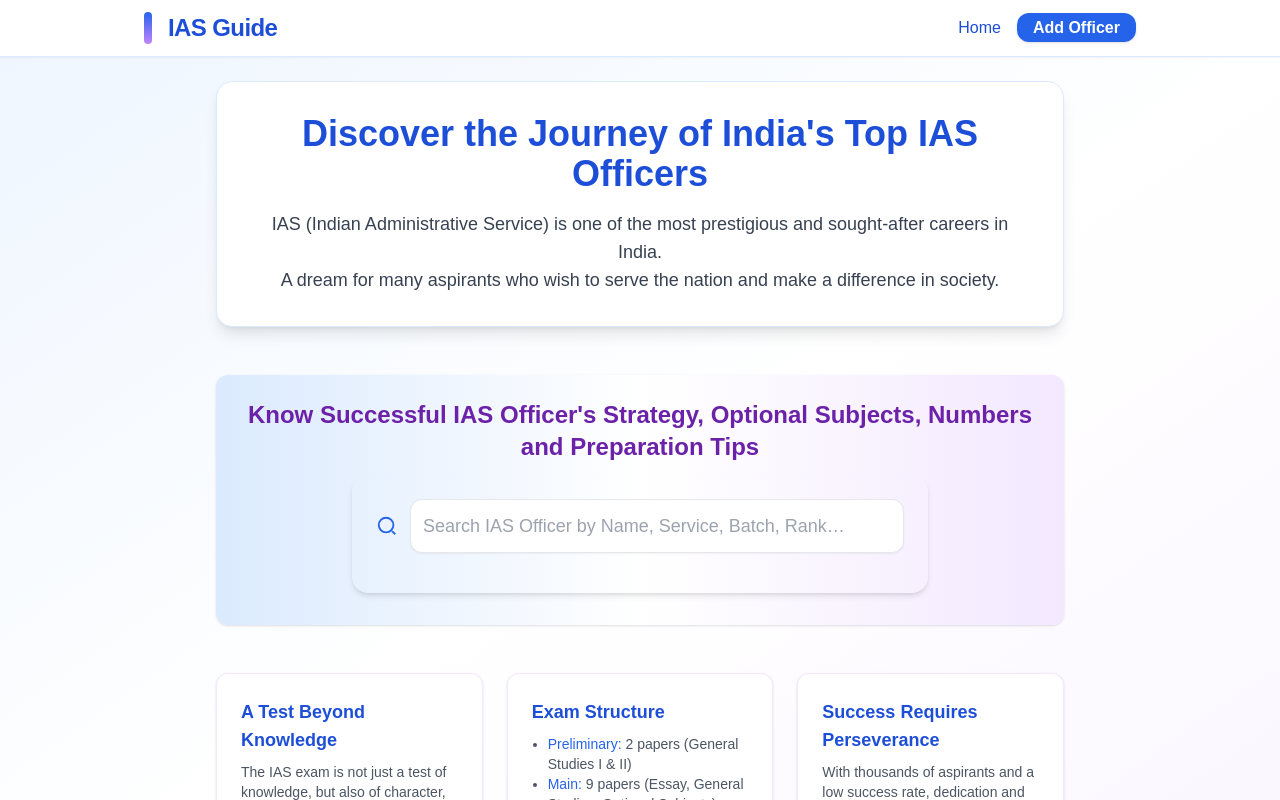
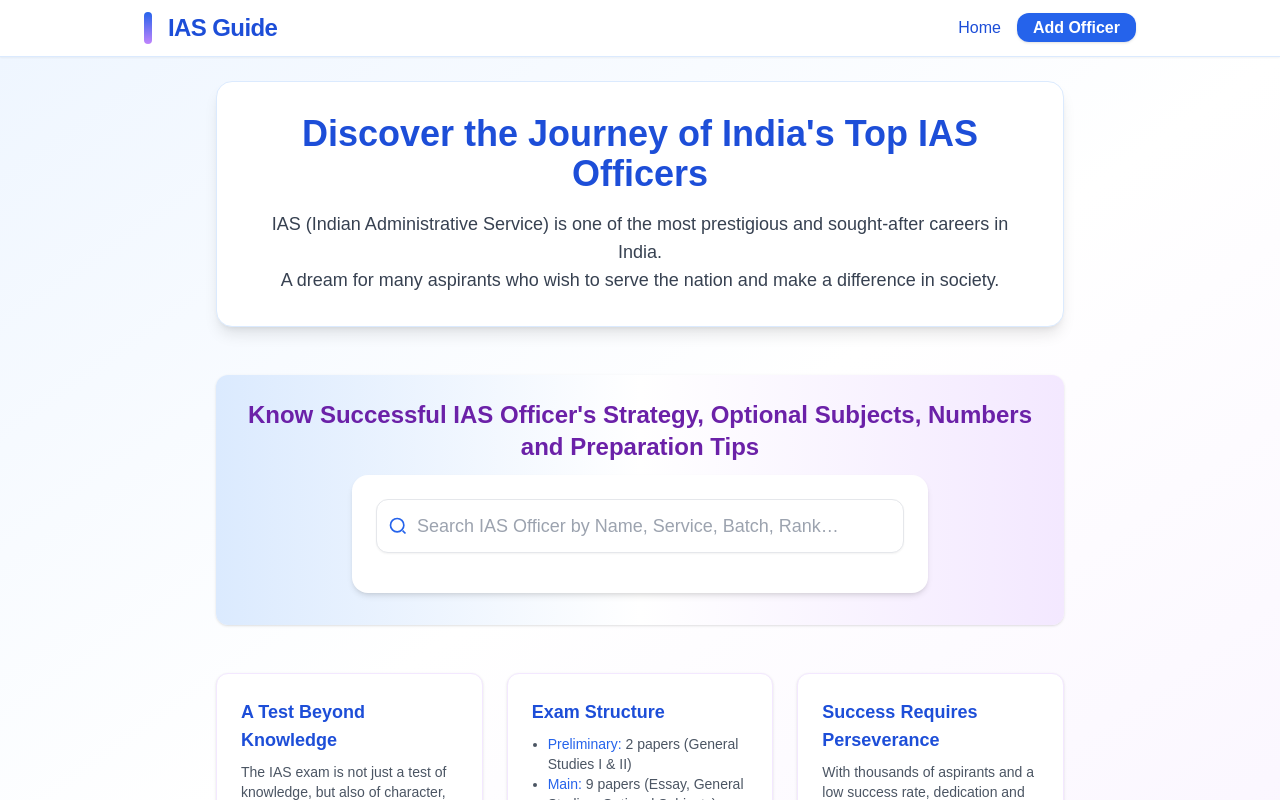
Before and after one commit to KumarPrafull/ias-search, a Next.js app: page / in a window 1280 px wide. Shown: the top 800 px of the page. Built offline with nearby package versions, Linux system fonts and the light colour scheme.

Commit message:
search box fix

```diff
--- a/app/components/Search.tsx
+++ b/app/components/Search.tsx
@@ -20,7 +20,6 @@ const Search = () => {
         setOfficers(data.data || []);
         setError("");
       } catch (err) {
-        console.error("Error fetching officers:", err);
         setError("Unable to fetch officers. Please try again.");
       } finally {
         setLoading(false);
@@ -35,11 +34,11 @@ const Search = () => {
   }, [searchTerm]);
 
   return (
-    <div className="rounded-2xl shadow-md px-6 py-6 mb-2 w-full">
-      <div className="flex items-center gap-3 mb-4">
-        <span className="text-blue-600">
-          {/* Search Icon (Heroicons/Feather) */}
-          <svg width="22" height="22" fill="none" stroke="currentColor" strokeWidth="2" viewBox="0 0 24 24">
+    <div className="bg-white rounded-2xl shadow-md px-6 py-6 mb-2 w-full">
+      <div className="relative mb-4">
+        {/* Search Icon Inside Input */}
+        <span className="absolute left-3 top-1/2 -translate-y-1/2 text-blue-600 pointer-events-none">
+          <svg width="20" height="20" fill="none" stroke="currentColor" strokeWidth="2" viewBox="0 0 24 24">
             <circle cx="11" cy="11" r="8" />
             <path d="M21 21l-3.5-3.5" />
           </svg>
@@ -49,7 +48,7 @@ const Search = () => {
           value={searchTerm}
           onChange={(e) => setSearchTerm(e.target.value)}
           placeholder="Search IAS Officer by Name, Service, Batch, Rank…"
-          className="flex-1 border border-gray-200 rounded-xl p-3 text-lg shadow-sm focus:border-blue-400 focus:ring focus:ring-blue-100 outline-none transition"
+          className="w-full border border-gray-200 rounded-xl p-3 pl-10 text-lg shadow-sm focus:border-blue-400 focus:ring focus:ring-blue-100 outline-none transition"
         />
       </div>
       {loading && (
```
